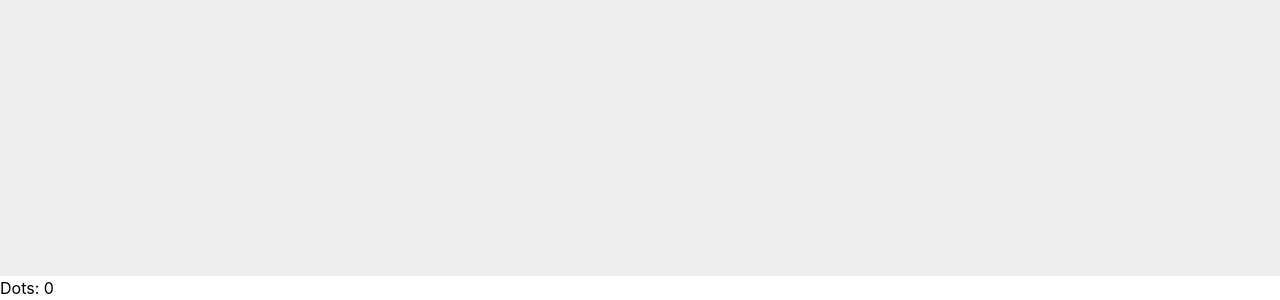
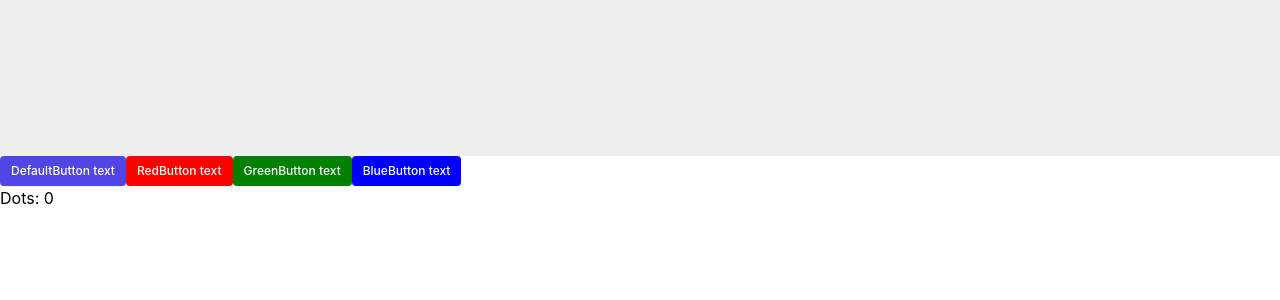
Before and after one commit to mplibunao/sketchy, a React (Vite) app: page / in a window 1280 px wide. Shown: the part 524-824 px from the top of the page. After the commit the page ends 800 px from the top, so only its background shows below. Built offline with nearby package versions, Linux system fonts and the light colour scheme.

Commit message:
- Allows setting color using buttons - Finally able to render the svg in 85vh while maintaining accuracy of   svg cooridanates

```diff
--- a/src/App.tsx
+++ b/src/App.tsx
@@ -1,4 +1,5 @@
 import { atom, useAtom } from 'jotai'
+import { Controls } from './components/Controls'
 import { Layout } from './components/Layout'
 import { dotsAtom } from './components/SvgDots'
 import { SvgRoot } from './components/SvgRoot'
@@ -18,7 +19,10 @@ function App() {
 	return (
 		<Layout>
 			<SvgRoot />
-			<Stats />
+			<div className='controls'>
+				<Controls />
+				<Stats />
+			</div>
 		</Layout>
 	)
 }
--- /dev/null
+++ b/src/components/Controls.tsx
@@ -0,0 +1,29 @@
+import { useAtom } from 'jotai'
+import { setColorAtom } from './selection'
+
+const colors = [
+	{ value: '', label: 'Default' },
+	{ value: 'red', label: 'Red' },
+	{ value: 'green', label: 'Green' },
+	{ value: 'blue', label: 'Blue' },
+]
+
+export const Controls = () => {
+	const [, setColor] = useAtom(setColorAtom)
+	return (
+		<div>
+			{colors.map(({ value, label }) => (
+				<button
+					type='button'
+					key={value}
+					onClick={() => setColor(value)}
+					style={{ backgroundColor: value }}
+					className='inline-flex items-center rounded border border-transparent bg-indigo-600 px-2.5 py-1.5 text-xs font-medium text-white shadow-sm hover:bg-indigo-700 focus:outline-none focus:ring-2 focus:ring-indigo-500 focus:ring-offset-2'
+				>
+					{label}
+					Button text
+				</button>
+			))}
+		</div>
+	)
+}
--- a/src/components/SvgRoot.tsx
+++ b/src/components/SvgRoot.tsx
@@ -24,11 +24,16 @@ export const SvgRoot = () => {
 	const [, handleMouseUp] = useAtom(handleMouseUpAtom)
 	const [, handleMouseMove] = useAtom(handleMouseMoveAtom)
 	const [, handleMouseDown] = useAtom(handleMouseDownAtom)
+
+	const height = vh(85)
+	const width = vw(100)
+	//
 	return (
+		<div style={{ height: '85vh' }}>
 			<svg
-			width='100%'
-			height='100%'
-			viewBox='0 0 100% 100%'
+				width={`${width}`}
+				height={`${height}`}
+				viewBox={`0 0 ${width} ${height}`}
 				onMouseDown={(_e) => {
 					handleMouseDown()
 				}}
@@ -37,9 +42,23 @@ export const SvgRoot = () => {
 					handleMouseMove([e.clientX, e.clientY])
 				}}
 			>
-			<rect width='100%' height='100%' fill='#eee' />
+				<rect width={`${width}`} height={`${height}`} fill='#eee' />
 				<SvgShapes />
 				<SvgDots />
 			</svg>
+		</div>
 	)
 }
+
+function vh(percent: number) {
+	var h = Math.max(
+		document.documentElement.clientHeight,
+		window.innerHeight || 0
+	)
+	return (percent * h) / 100
+}
+
+function vw(percent: number) {
+	var w = Math.max(document.documentElement.clientWidth, window.innerWidth || 0)
+	return (percent * w) / 100
+}
--- a/src/components/SvgShape.tsx
+++ b/src/components/SvgShape.tsx
@@ -27,7 +27,7 @@ export const SvgShape = ({ shapeAtom }: { shapeAtom: ShapeAtom }) => {
 				d={shape.path}
 				opacity={selected ? '0.3' : '0'}
 				fill='none'
-				stroke='red'
+				stroke={shape.color || 'black'}
 				strokeWidth='12'
 			/>
 			<path d={shape.path} fill='none' stroke='black' strokeWidth='3' />
--- a/src/components/selection.ts
+++ b/src/components/selection.ts
@@ -11,3 +11,10 @@ export const selectedAtomCreator = (shapeAtom: ShapeAtom) => {
 	const selectedAtom = atom((get) => shapeAtom === get(selectedShapeAtomAtom))
 	return selectedAtom
 }
+
+export const setColorAtom = atom(null, (get, set, color: string) => {
+	const selectedShapeAtom = get(selectedShapeAtomAtom)
+	if (selectedShapeAtom) {
+		set(selectedShapeAtom, (prev) => ({ ...prev, color }))
+	}
+})
--- a/src/index.css
+++ b/src/index.css
@@ -32,3 +32,7 @@ body {
 svg {
 	user-select: none;
 }
+
+.controls {
+	height: 15vh;
+}
--- a/src/types.ts
+++ b/src/types.ts
@@ -2,4 +2,4 @@ import { PrimitiveAtom } from 'jotai'
 
 export type Point = readonly [number, number]
 
-export type ShapeAtom = PrimitiveAtom<{ path: string }>
+export type ShapeAtom = PrimitiveAtom<{ path: string; color?: string }>
```
Also changed, not shown: package.json (indentation only), 2 other files (tests, documents, lock files or other folders). Lines whose indentation alone changed are shown as unchanged.
